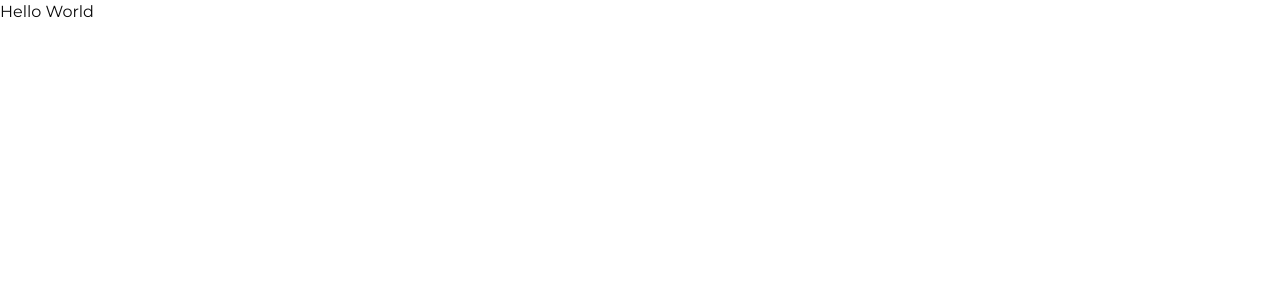
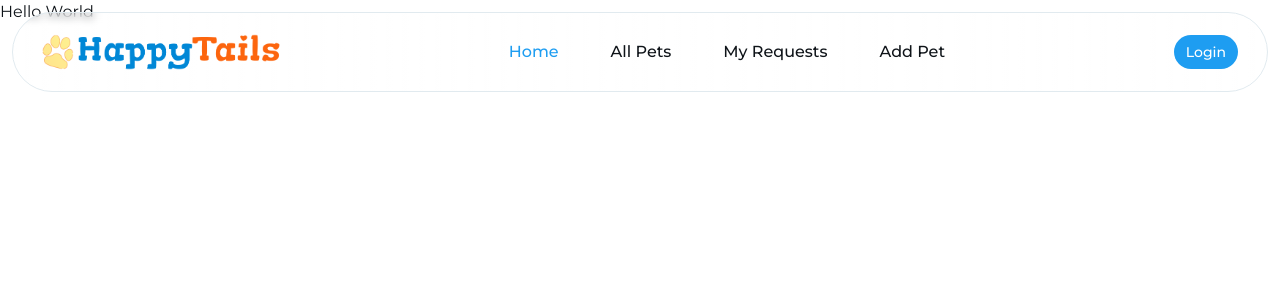
Before and after one commit to ShahSaminYasar/happytails-client, a Next.js app: page / in a window 1280 px wide. Shown: the top 300 px of the page. Built offline with nearby package versions, Linux system fonts and the light colour scheme.

Commit message:
Added: Header

```diff
--- a/src/app/globals.css
+++ b/src/app/globals.css
@@ -49,71 +49,130 @@
 
 :root {
   --background: oklch(1 0 0);
-    --foreground: oklch(0.145 0 0);
-    --card: oklch(1 0 0);
-    --card-foreground: oklch(0.145 0 0);
+  --foreground: oklch(0.1884 0.0128 248.5103);
+  --card: oklch(0.9784 0.0011 197.1387);
+  --card-foreground: oklch(0.1884 0.0128 248.5103);
   --popover: oklch(1 0 0);
-    --popover-foreground: oklch(0.145 0 0);
-    --primary: oklch(0.205 0 0);
-    --primary-foreground: oklch(0.985 0 0);
-    --secondary: oklch(0.97 0 0);
-    --secondary-foreground: oklch(0.205 0 0);
-    --muted: oklch(0.97 0 0);
-    --muted-foreground: oklch(0.556 0 0);
-    --accent: oklch(0.97 0 0);
-    --accent-foreground: oklch(0.205 0 0);
-    --destructive: oklch(0.577 0.245 27.325);
-    --border: oklch(0.922 0 0);
-    --input: oklch(0.922 0 0);
-    --ring: oklch(0.708 0 0);
-    --chart-1: oklch(0.809 0.105 251.813);
-    --chart-2: oklch(0.623 0.214 259.815);
-    --chart-3: oklch(0.546 0.245 262.881);
-    --chart-4: oklch(0.488 0.243 264.376);
-    --chart-5: oklch(0.424 0.199 265.638);
-    --radius: 0.625rem;
-    --sidebar: oklch(0.985 0 0);
-    --sidebar-foreground: oklch(0.145 0 0);
-    --sidebar-primary: oklch(0.205 0 0);
-    --sidebar-primary-foreground: oklch(0.985 0 0);
-    --sidebar-accent: oklch(0.97 0 0);
-    --sidebar-accent-foreground: oklch(0.205 0 0);
-    --sidebar-border: oklch(0.922 0 0);
-    --sidebar-ring: oklch(0.708 0 0);
+  --popover-foreground: oklch(0.1884 0.0128 248.5103);
+  --primary: oklch(0.6723 0.1606 244.9955);
+  --primary-foreground: oklch(1 0 0);
+  --secondary: oklch(0.1884 0.0128 248.5103);
+  --secondary-foreground: oklch(1 0 0);
+  --muted: oklch(0.9222 0.0013 286.3737);
+  --muted-foreground: oklch(0.1884 0.0128 248.5103);
+  --accent: oklch(0.9392 0.0166 250.8453);
+  --accent-foreground: oklch(0.6723 0.1606 244.9955);
+  --destructive: oklch(0.6188 0.2376 25.7658);
+  --destructive-foreground: oklch(1 0 0);
+  --border: oklch(0.9317 0.0118 231.6594);
+  --input: oklch(0.9809 0.0025 228.7836);
+  --ring: oklch(0.6818 0.1584 243.354);
+  --chart-1: oklch(0.6723 0.1606 244.9955);
+  --chart-2: oklch(0.6907 0.1554 160.3454);
+  --chart-3: oklch(0.8214 0.16 82.5337);
+  --chart-4: oklch(0.7064 0.1822 151.7125);
+  --chart-5: oklch(0.5919 0.2186 10.5826);
+  --sidebar: oklch(0.9784 0.0011 197.1387);
+  --sidebar-foreground: oklch(0.1884 0.0128 248.5103);
+  --sidebar-primary: oklch(0.6723 0.1606 244.9955);
+  --sidebar-primary-foreground: oklch(1 0 0);
+  --sidebar-accent: oklch(0.9392 0.0166 250.8453);
+  --sidebar-accent-foreground: oklch(0.6723 0.1606 244.9955);
+  --sidebar-border: oklch(0.9271 0.0101 238.5177);
+  --sidebar-ring: oklch(0.6818 0.1584 243.354);
+  --font-sans: Open Sans, sans-serif;
+  --font-serif: Georgia, serif;
+  --font-mono: Menlo, monospace;
+  --radius: 1.3rem;
+  --shadow-x: 0px;
+  --shadow-y: 2px;
+  --shadow-blur: 0px;
+  --shadow-spread: 0px;
+  --shadow-opacity: 0;
+  --shadow-color: rgba(29, 161, 242, 0.15);
+  --shadow-2xs: 0px 2px 0px 0px hsl(202.8169 89.1213% 53.1373% / 0);
+  --shadow-xs: 0px 2px 0px 0px hsl(202.8169 89.1213% 53.1373% / 0);
+  --shadow-sm:
+    0px 2px 0px 0px hsl(202.8169 89.1213% 53.1373% / 0),
+    0px 1px 2px -1px hsl(202.8169 89.1213% 53.1373% / 0);
+  --shadow:
+    0px 2px 0px 0px hsl(202.8169 89.1213% 53.1373% / 0),
+    0px 1px 2px -1px hsl(202.8169 89.1213% 53.1373% / 0);
+  --shadow-md:
+    0px 2px 0px 0px hsl(202.8169 89.1213% 53.1373% / 0),
+    0px 2px 4px -1px hsl(202.8169 89.1213% 53.1373% / 0);
+  --shadow-lg:
+    0px 2px 0px 0px hsl(202.8169 89.1213% 53.1373% / 0),
+    0px 4px 6px -1px hsl(202.8169 89.1213% 53.1373% / 0);
+  --shadow-xl:
+    0px 2px 0px 0px hsl(202.8169 89.1213% 53.1373% / 0),
+    0px 8px 10px -1px hsl(202.8169 89.1213% 53.1373% / 0);
+  --shadow-2xl: 0px 2px 0px 0px hsl(202.8169 89.1213% 53.1373% / 0);
+  --tracking-normal: 0em;
+  --spacing: 0.25rem;
 }
 
 .dark {
-    --background: oklch(0.145 0 0);
-    --foreground: oklch(0.985 0 0);
-    --card: oklch(0.205 0 0);
-    --card-foreground: oklch(0.985 0 0);
-    --popover: oklch(0.205 0 0);
-    --popover-foreground: oklch(0.985 0 0);
-    --primary: oklch(0.922 0 0);
-    --primary-foreground: oklch(0.205 0 0);
-    --secondary: oklch(0.269 0 0);
-    --secondary-foreground: oklch(0.985 0 0);
-    --muted: oklch(0.269 0 0);
-    --muted-foreground: oklch(0.708 0 0);
-    --accent: oklch(0.269 0 0);
-    --accent-foreground: oklch(0.985 0 0);
-    --destructive: oklch(0.704 0.191 22.216);
-    --border: oklch(1 0 0 / 10%);
-    --input: oklch(1 0 0 / 15%);
-    --ring: oklch(0.556 0 0);
-    --chart-1: oklch(0.809 0.105 251.813);
-    --chart-2: oklch(0.623 0.214 259.815);
-    --chart-3: oklch(0.546 0.245 262.881);
-    --chart-4: oklch(0.488 0.243 264.376);
-    --chart-5: oklch(0.424 0.199 265.638);
-    --sidebar: oklch(0.205 0 0);
-    --sidebar-foreground: oklch(0.985 0 0);
-    --sidebar-primary: oklch(0.488 0.243 264.376);
-    --sidebar-primary-foreground: oklch(0.985 0 0);
-    --sidebar-accent: oklch(0.269 0 0);
-    --sidebar-accent-foreground: oklch(0.985 0 0);
-    --sidebar-border: oklch(1 0 0 / 10%);
-    --sidebar-ring: oklch(0.556 0 0);
+  --background: oklch(0 0 0);
+  --foreground: oklch(0.9328 0.0025 228.7857);
+  --card: oklch(0.2097 0.008 274.5332);
+  --card-foreground: oklch(0.8853 0 0);
+  --popover: oklch(0 0 0);
+  --popover-foreground: oklch(0.9328 0.0025 228.7857);
+  --primary: oklch(0.6692 0.1607 245.011);
+  --primary-foreground: oklch(1 0 0);
+  --secondary: oklch(0.9622 0.0035 219.5331);
+  --secondary-foreground: oklch(0.1884 0.0128 248.5103);
+  --muted: oklch(0.209 0 0);
+  --muted-foreground: oklch(0.5637 0.0078 247.9662);
+  --accent: oklch(0.1928 0.0331 242.5459);
+  --accent-foreground: oklch(0.6692 0.1607 245.011);
+  --destructive: oklch(0.6188 0.2376 25.7658);
+  --destructive-foreground: oklch(1 0 0);
+  --border: oklch(0.2674 0.0047 248.0045);
+  --input: oklch(0.302 0.0288 244.8244);
+  --ring: oklch(0.6818 0.1584 243.354);
+  --chart-1: oklch(0.6723 0.1606 244.9955);
+  --chart-2: oklch(0.6907 0.1554 160.3454);
+  --chart-3: oklch(0.8214 0.16 82.5337);
+  --chart-4: oklch(0.7064 0.1822 151.7125);
+  --chart-5: oklch(0.5919 0.2186 10.5826);
+  --sidebar: oklch(0.2097 0.008 274.5332);
+  --sidebar-foreground: oklch(0.8853 0 0);
+  --sidebar-primary: oklch(0.6818 0.1584 243.354);
+  --sidebar-primary-foreground: oklch(1 0 0);
+  --sidebar-accent: oklch(0.1928 0.0331 242.5459);
+  --sidebar-accent-foreground: oklch(0.6692 0.1607 245.011);
+  --sidebar-border: oklch(0.3795 0.022 240.5943);
+  --sidebar-ring: oklch(0.6818 0.1584 243.354);
+  --font-sans: Open Sans, sans-serif;
+  --font-serif: Georgia, serif;
+  --font-mono: Menlo, monospace;
+  --radius: 1.3rem;
+  --shadow-x: 0px;
+  --shadow-y: 2px;
+  --shadow-blur: 0px;
+  --shadow-spread: 0px;
+  --shadow-opacity: 0;
+  --shadow-color: rgba(29, 161, 242, 0.25);
+  --shadow-2xs: 0px 2px 0px 0px hsl(202.8169 89.1213% 53.1373% / 0);
+  --shadow-xs: 0px 2px 0px 0px hsl(202.8169 89.1213% 53.1373% / 0);
+  --shadow-sm:
+    0px 2px 0px 0px hsl(202.8169 89.1213% 53.1373% / 0),
+    0px 1px 2px -1px hsl(202.8169 89.1213% 53.1373% / 0);
+  --shadow:
+    0px 2px 0px 0px hsl(202.8169 89.1213% 53.1373% / 0),
+    0px 1px 2px -1px hsl(202.8169 89.1213% 53.1373% / 0);
+  --shadow-md:
+    0px 2px 0px 0px hsl(202.8169 89.1213% 53.1373% / 0),
+    0px 2px 4px -1px hsl(202.8169 89.1213% 53.1373% / 0);
+  --shadow-lg:
+    0px 2px 0px 0px hsl(202.8169 89.1213% 53.1373% / 0),
+    0px 4px 6px -1px hsl(202.8169 89.1213% 53.1373% / 0);
+  --shadow-xl:
+    0px 2px 0px 0px hsl(202.8169 89.1213% 53.1373% / 0),
+    0px 8px 10px -1px hsl(202.8169 89.1213% 53.1373% / 0);
+  --shadow-2xl: 0px 2px 0px 0px hsl(202.8169 89.1213% 53.1373% / 0);
 }
 
 @layer base {
@@ -123,7 +182,8 @@
   body {
     @apply bg-background text-foreground;
   }
-  button:not(:disabled), [role="button"]:not(:disabled) {
+  button:not(:disabled),
+  [role="button"]:not(:disabled) {
     cursor: pointer;
   }
   html {
--- a/src/app/layout.js
+++ b/src/app/layout.js
@@ -1,9 +1,10 @@
+import Header from "@/components/Header";
 import "./globals.css";
 import { Montserrat } from "next/font/google";
 
 const montserrat = Montserrat({
   variable: "--font-sans",
-  weight: ["100", "400", "600", "800"],
+  weight: ["100", "200", "300", "400", "500", "600", "700", "800"],
 });
 
 export const metadata = {
@@ -17,7 +18,10 @@ export const metadata = {
 export default function RootLayout({ children }) {
   return (
     <html lang="en" className={`${montserrat.className} h-full antialiased`}>
-      <body className="min-h-full flex flex-col">{children}</body>
+      <body className="min-h-full flex flex-col">
+        <Header />
+        {children}
+      </body>
     </html>
   );
 }
--- /dev/null
+++ b/src/components/Header.jsx
@@ -0,0 +1,108 @@
+"use client";
+import Image from "next/image";
+import Link from "next/link";
+import { usePathname, useRouter } from "next/navigation";
+import { Button } from "./ui/button";
+import { useState } from "react";
+import { ListIcon } from "@phosphor-icons/react";
+
+const navLinks = [
+  {
+    label: "Home",
+    path: "/",
+  },
+  {
+    label: "All Pets",
+    path: "/all-pets",
+  },
+  {
+    label: "My Requests",
+    path: "/my-requests",
+  },
+  {
+    label: "Add Pet",
+    path: "/add-pet",
+  },
+];
+
+const Navlink = ({ label, path, setMobileMenuOpen }) => {
+  const pathname = usePathname();
+  const isActive = pathname === path;
+  const router = useRouter();
+
+  return (
+    <Button
+      variant="link"
+      onClick={() => {
+        setMobileMenuOpen(false);
+        router.push(path);
+      }}
+      className={`text-base font-medium hover:no-underline ${isActive ? "text-primary" : "text-secondary"} hover:text-primary`}
+    >
+      {label}
+    </Button>
+  );
+};
+
+const Header = () => {
+  // States
+  const [mobileMenuOpen, setMobileMenuOpen] = useState(false);
+
+  return (
+    <>
+      <header className="p-3 bg-transparent fixed top-0 left-0 w-full z-40">
+        <div className="w-full max-w-7xl mx-auto h-20 px-5 md:px-7 py-3 flex items-center justify-between gap-5 rounded-full border border-border bg-linear-to-r from-white/5 via-white/20 to-white/5 backdrop-blur-xs">
+          {/* Logo */}
+          <Link href={"/"}>
+            <Image
+              src={"/logo.png"}
+              width={300}
+              height={120}
+              alt="Happy Tails logo"
+              priority
+              className="w-50 md:w-60"
+            />
+          </Link>
+
+          {/* Navlinks */}
+          <nav
+            className={`absolute left-0 p-5 rounded-lg border border-border w-full bg-white transition-all duration-200 ${mobileMenuOpen ? "top-[calc(100%+10px)] pointer-events-auto opacity-100" : "top-[calc(100%+50px)] pointer-events-none opacity-0"} z-40 md:relative md:bg-transparent md:opacity-100 md:pointer-events-auto md:p-0 md:rounded-none md:border-none md:top-auto md:left-auto md:w-fit`}
+          >
+            <ul className="flex flex-col md:flex-row items-center gap-6.5">
+              {navLinks?.map((navlink, index) => (
+                <li key={`${navlink?.path}_${index}`}>
+                  <Navlink
+                    label={navlink?.label}
+                    path={navlink?.path}
+                    setMobileMenuOpen={setMobileMenuOpen}
+                  />
+                </li>
+              ))}
+            </ul>
+          </nav>
+
+          {/* Buttons */}
+          <div className="flex items-center gap-3">
+            <Button asChild>
+              <Link href={"/login"}>Login</Link>
+            </Button>
+
+            <Button
+              variant="outline"
+              onClick={() => setMobileMenuOpen((prev) => !prev)}
+              className={"block md:hidden"}
+            >
+              <ListIcon />
+            </Button>
+          </div>
+        </div>
+      </header>
+
+      <div
+        className="fixed top-0 left-0 w-full h-full bg-transparent z-30"
+        onClick={() => setMobileMenuOpen(false)}
+      ></div>
+    </>
+  );
+};
+export default Header;
```
Also changed, not shown: public/logo-footer.png (added), public/logo.png (added), src/app/(main)/page.jsx (renamed from src/app/page.js). Lines whose indentation alone changed are shown as unchanged.
